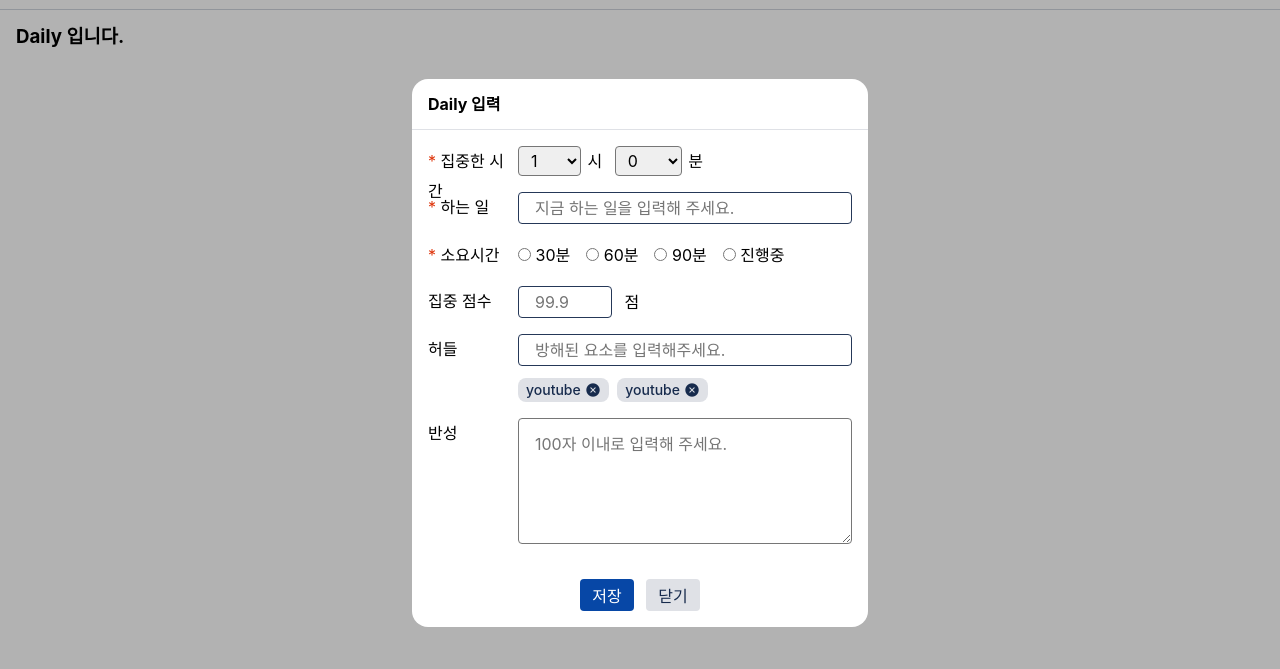
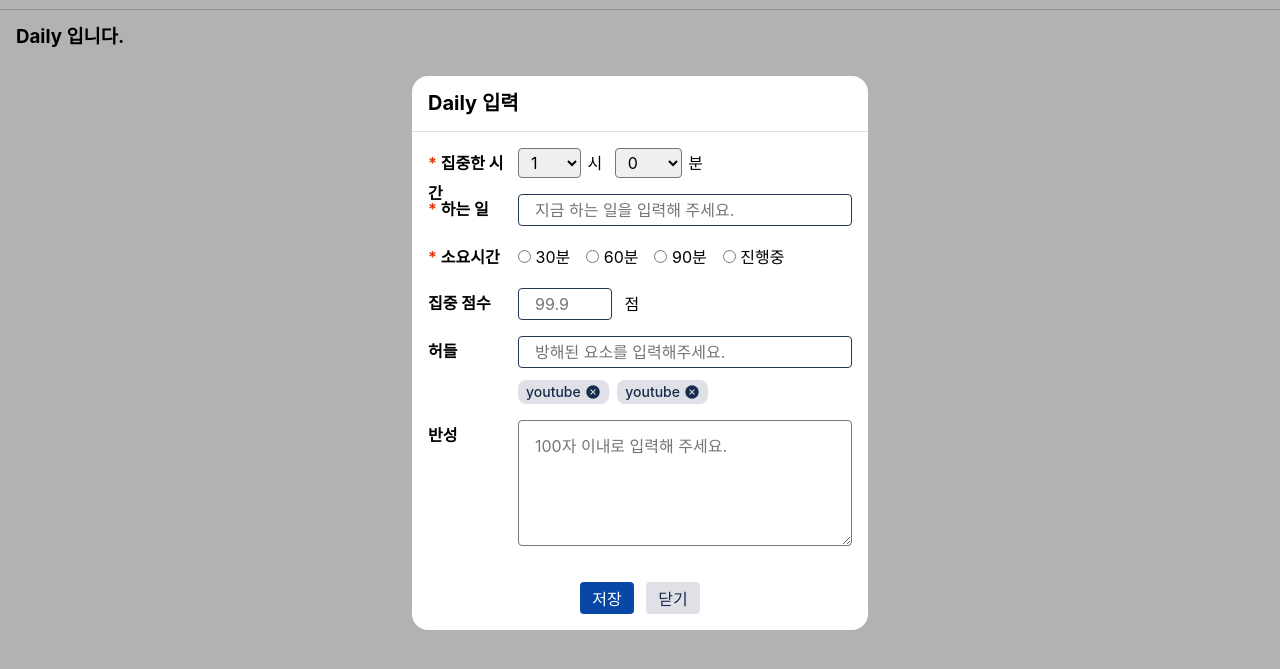
Before and after one commit to f-lab-edu/time-tracker, a website built with Vite: page src/index.html in a window 1280 px wide. Shown: the part 47-716 px from the top of the page. Built offline with nearby package versions, Linux system fonts and the light colour scheme.

Commit message:
[popup] dl 마크업 div로 변경

```diff
--- a/src/index.html
+++ b/src/index.html
@@ -14,21 +14,20 @@
       <div class="popup">
         <div class="popup-content">
           <div class="popup-content-header">
-            <strong class="pop-title">Daily 입력</strong>
+            <h4 class="popup-title">Daily 입력</h4>
           </div>
           <div class="popup-content-body">
-            <div class="popup-content-body-inner">
             <form action="#none">
-                <dl class="daily-record">
+              <div class="daily-record">
                 <div class="wrap-daily">
-                    <dt>
+                  <strong class="daily-title">
                     <span class="txt-essential"
                       >*
                       <span class="blind">필수</span>
                     </span>
                     집중한 시간
-                    </dt>
-                    <dd>
+                  </strong>
+                  <div class="daily-detail">
                     <label for="trackerHour" class="blind">시간 선택</label>
                     <select
                       name="trackerTime"
@@ -61,10 +60,10 @@
                       <option value="50">50</option>
                     </select>
                     <span class="txt-time">분</span>
-                    </dd>
+                  </div>
                 </div>
                 <div class="wrap-daily">
-                    <dt>
+                  <strong class="daily-title">
                     <label for="trackerWork">
                       <span class="txt-essential"
                         >*
@@ -72,24 +71,24 @@
                       </span>
                       하는 일</label
                     >
-                    </dt>
-                    <dd>
+                  </strong>
+                  <div class="daily-detail">
                     <input
                       type="text"
                       id="trackerWork"
                       class="tf-daily"
                       placeholder="지금 하는 일을 입력해 주세요." />
-                    </dd>
+                  </div>
                 </div>
                 <div class="wrap-daily">
-                    <dt>
+                  <strong class="daily-title">
                     <span class="txt-essential"
                       >*
                       <span class="blind">필수</span>
                     </span>
                     소요시간
-                    </dt>
-                    <dd>
+                  </strong>
+                  <div class="daily-detail">
                     <div class="wrap-spend">
                       <div class="box-time">
                         <input
@@ -124,26 +123,26 @@
                         <label for="inProgress">진행중</label>
                       </div>
                     </div>
-                    </dd>
+                  </div>
                 </div>
                 <div class="wrap-daily">
-                    <dt>
+                  <strong class="daily-title">
                     <label for="score">집중 점수</label>
-                    </dt>
-                    <dd>
+                  </strong>
+                  <div class="daily-detail">
                     <input
                       type="text"
                       id="score"
                       class="tf-daily tf-score"
                       placeholder="99.9" />
                     <span class="txt-score">점</span>
-                    </dd>
+                  </div>
                 </div>
                 <div class="wrap-daily">
-                    <dt>
+                  <strong class="daily-title">
                     <label for="hurdle">허들</label>
-                    </dt>
-                    <dd>
+                  </strong>
+                  <div class="daily-detail">
                     <input
                       type="text"
                       id="hurdle"
@@ -159,13 +158,13 @@
                         <button type="button" class="btn-close">닫기</button>
                       </div>
                     </div>
-                    </dd>
+                  </div>
                 </div>
                 <div class="wrap-daily">
-                    <dt>
+                  <strong class="daily-title">
                     <label for="retrospect">반성</label>
-                    </dt>
-                    <dd>
+                  </strong>
+                  <div class="daily-detail">
                     <textarea
                       id="retrospect"
                       class="tf-retrospect"
@@ -173,11 +172,10 @@
                       maxlength="100"
                       placeholder="100자 이내로 입력해 주세요."
                       rows="5"></textarea>
-                    </dd>
                   </div>
-                </dl>
+                </div>
+              </div>
             </form>
-            </div>
           </div>
           <div class="popup-content-footer">
             <button type="submit" class="btn-footer btn-footer-save">
--- a/src/styles/common/_popup.scss
+++ b/src/styles/common/_popup.scss
@@ -17,6 +17,10 @@
     &-header {
       padding: 16px;
       border-bottom: 1px solid #dfe1e6;
+
+      .popup-title {
+        font-size: var(--text-xl);
+      }
     }
 
     &-body {
@@ -64,15 +68,11 @@
         padding-top: 16px;
       }
 
-      & > dt {
+      .daily-title {
         width: 90px;
         height: 30px;
         line-height: 30px;
         flex-shrink: 0;
-      }
-
-      & > dd {
-        margin: 0;
       }
     }
 
@@ -104,13 +104,10 @@
     .wrap-spend {
       display: flex;
       align-items: center;
+      gap: 16px;
       height: 100%;
 
       .box-time {
-        & + .box-time {
-          padding-left: 16px;
-        }
-
         & > label {
           cursor: pointer;
         }
```
Lines whose indentation alone changed are shown as unchanged.
